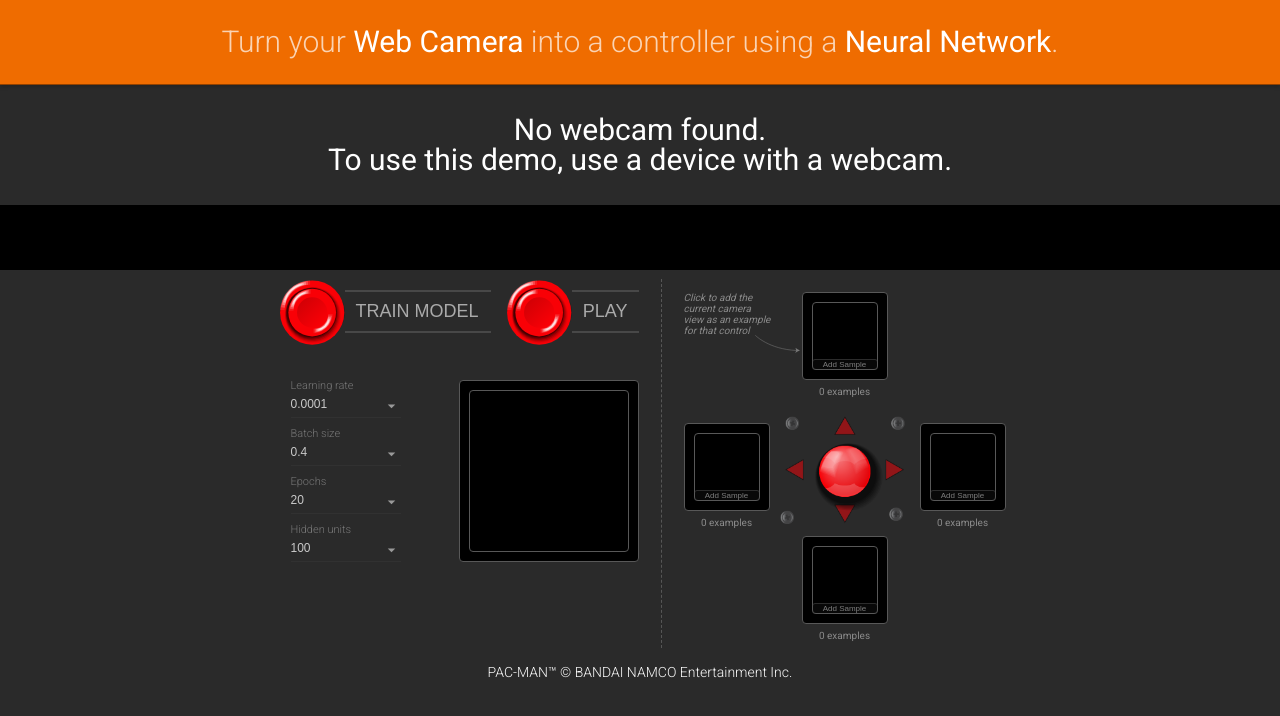
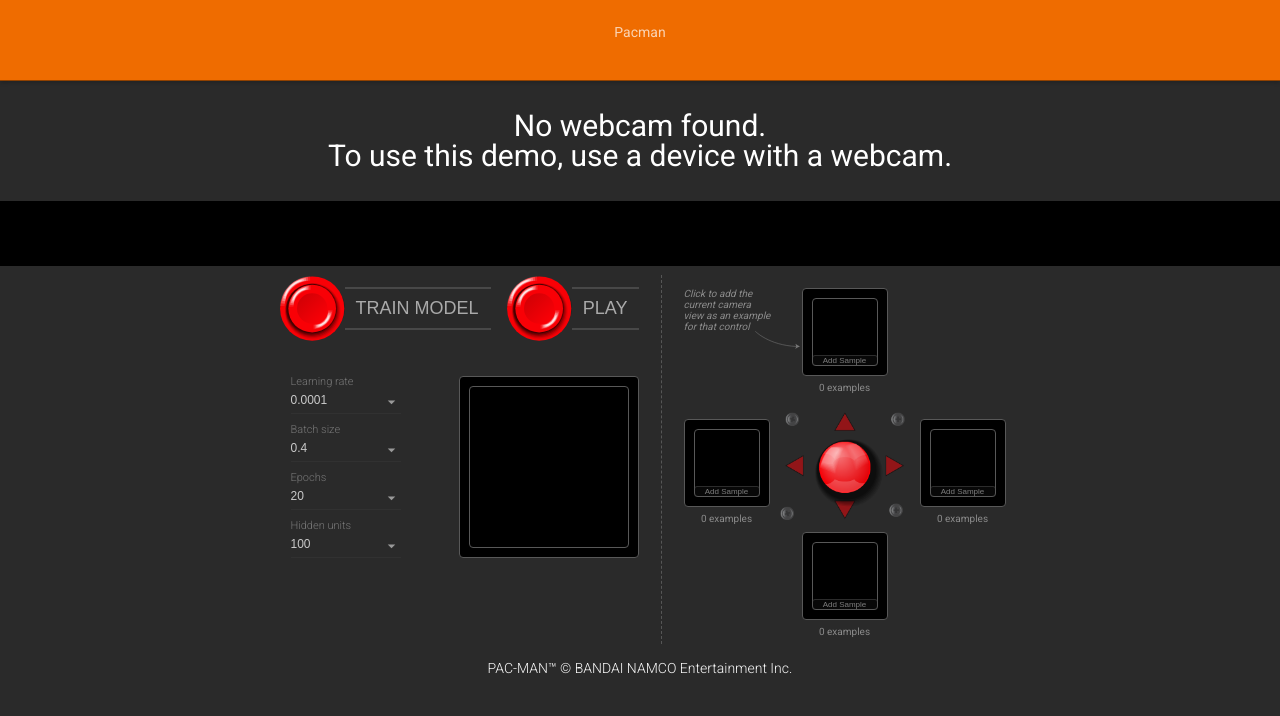
Before and after one commit to anishmprasad/pacman, a website built with Parcel: page index.html in a window 1280 px wide. Built offline with nearby package versions, Linux system fonts and the light colour scheme; grey boxes are pictures that could not be loaded; what @tensorflow/tfjs would draw is missing.

Commit message:
files update

```diff
--- a/index.html
+++ b/index.html
@@ -26,7 +26,8 @@ limitations under the License.
 </head>
 <body>
   <header>
-    Turn your <b>Web Camera</b> into a controller using a <b>Neural Network</b>.
+    <!-- Turn your <b>Web Camera</b> into a controller using a <b>Neural Network</b>. -->
+    <p>Pacman</p>
   </header>
   <div id="no-webcam">
       No webcam found. <br/>
```
Also changed, not shown: dist/button.6166e1b3.svg (added), dist/index.html, dist/joystick.a9fdfd1d.png (added), dist/pointer.5ee4f7ab.svg (added), 3 other files.
